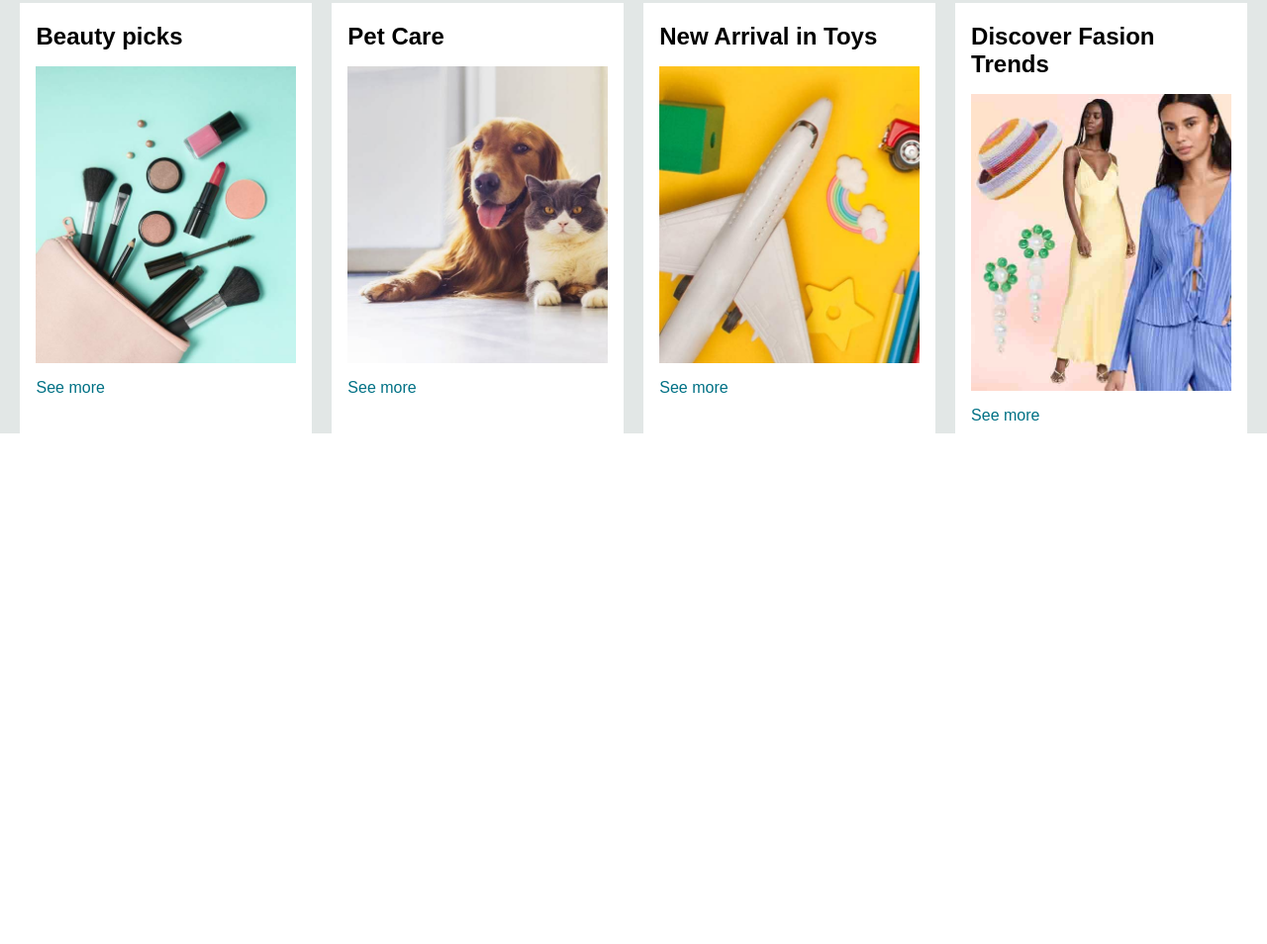
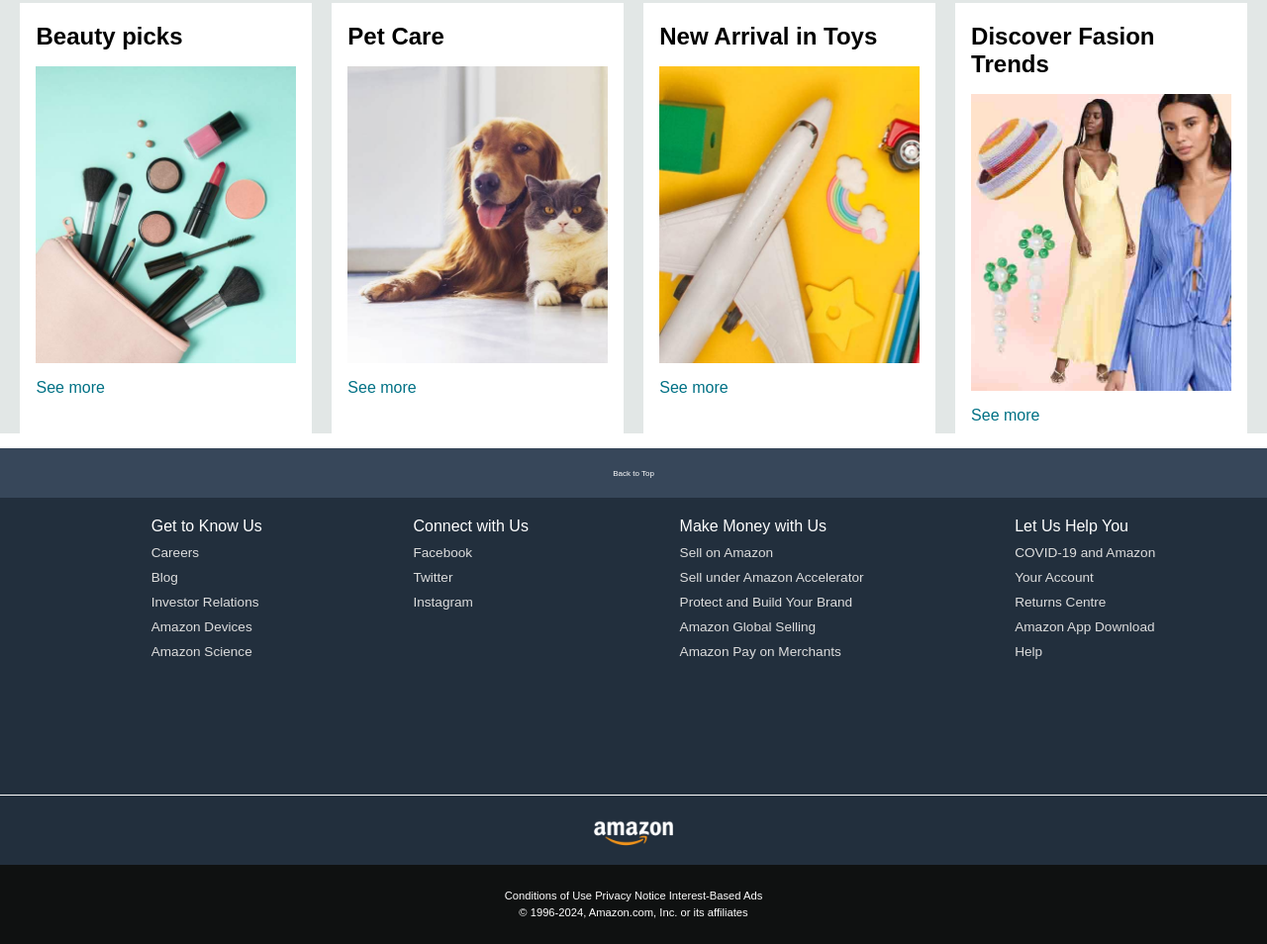
Before and after one commit to rohitmane8718/Amazon-Clone-Using-HTML---CSS, a plain HTML site: page index.html in a window 1280 px wide. Shown: the part 912-1866 px from the top of the page at 99% size. Before the commit the page ends 1350 px from the top, so only its background shows below. Drawn offline with Linux system fonts and the light colour scheme.

Commit message:
Completed Amazon Clone Using HTML And CSS

```diff
--- a/index.html
+++ b/index.html
@@ -129,5 +129,65 @@
         </div>
     </div>
 
+
+    <footer>
+        <div class="foot-panel1">
+            Back to Top
+        </div>
+
+        <div class="foot-panel2">
+            <ul>
+                <p>Get to Know Us</p>
+                <a>Careers</a>
+                <a>Blog</a>
+                <a>Investor Relations</a>
+                <a>Amazon Devices</a>
+                <a>Amazon Science</a>
+            </ul>
+
+            <ul>
+                <p>Connect with Us</p>
+                <a>Facebook</a>
+                <a>Twitter</a>
+                <a>Instagram</a>
+            </ul>
+
+            <ul>
+                <p>Make Money with Us</p>
+                <a>Sell on Amazon</a>
+                <a>Sell under Amazon Accelerator</a>
+                <a>Protect and Build Your Brand</a>
+                <a>Amazon Global Selling</a>
+                <a>Amazon Pay on Merchants</a>
+            </ul>
+
+            <ul>
+                <p>Let Us Help You</p>
+                <a>COVID-19 and Amazon</a>
+                <a>Your Account</a>
+                <a>Returns Centre</a>
+                <a>Amazon App Download</a>
+                <a>Help</a>
+            </ul>
+        </div>
+
+        <div class="foot-panel3">
+            <div class="logo">
+
+            </div>
+        </div>
+
+        <div class="foot-panel4">
+            <div class="pages">
+                <a>Conditions of Use</a>
+                <a>Privacy Notice</a>
+                <a>Interest-Based Ads</a>
+            </div>
+            <div class="copyright">
+                © 1996-2024, Amazon.com, Inc. or its affiliates
+            </div>
+        </div>
+    </footer>
+
 </body>
 </html>
--- a/style.css
+++ b/style.css
@@ -199,3 +199,69 @@ span {
 .box-content p {
     color: #007185;
 }
+
+/** footer **/
+footer {
+    margin-top: 15px;
+}
+.foot-panel1 {
+    background-color: #37475a;
+    color: white;
+    height: 50px;
+    display: flex;
+    justify-content: center;
+    align-items: center;
+    font-size: 0.5rem;
+}
+
+.foot-panel2 {
+    background-color: #222f3d;
+    color: white;
+    height: 300px;
+    display: flex;
+    justify-content: space-evenly;
+}
+
+ul {
+    margin-top: 20px;
+}
+
+ul a {
+    display: block;
+    font-size: 0.85rem;
+    margin-top: 10px;
+    color: #dddddd;
+}
+
+.foot-panel3 {
+    background-color: #222f3d;
+    color: white;
+    border-top: 0.5px solid white;
+    height: 70px;
+    display: flex;
+    justify-content: center;
+    align-items: center;
+}
+
+.logo {
+    background-image: url(amazon_logo.png);
+    background-size: cover;
+    height: 50px;
+    width: 100px;
+}
+
+.foot-panel4 {
+    background-color: #0f1111;
+    color: white;
+    height: 80px;
+    font-size: 0.7rem;
+    text-align: center;
+}
+
+.pages {
+    padding-top: 25px;
+}
+
+.copyright {
+    padding-top: 5px;
+}
```
